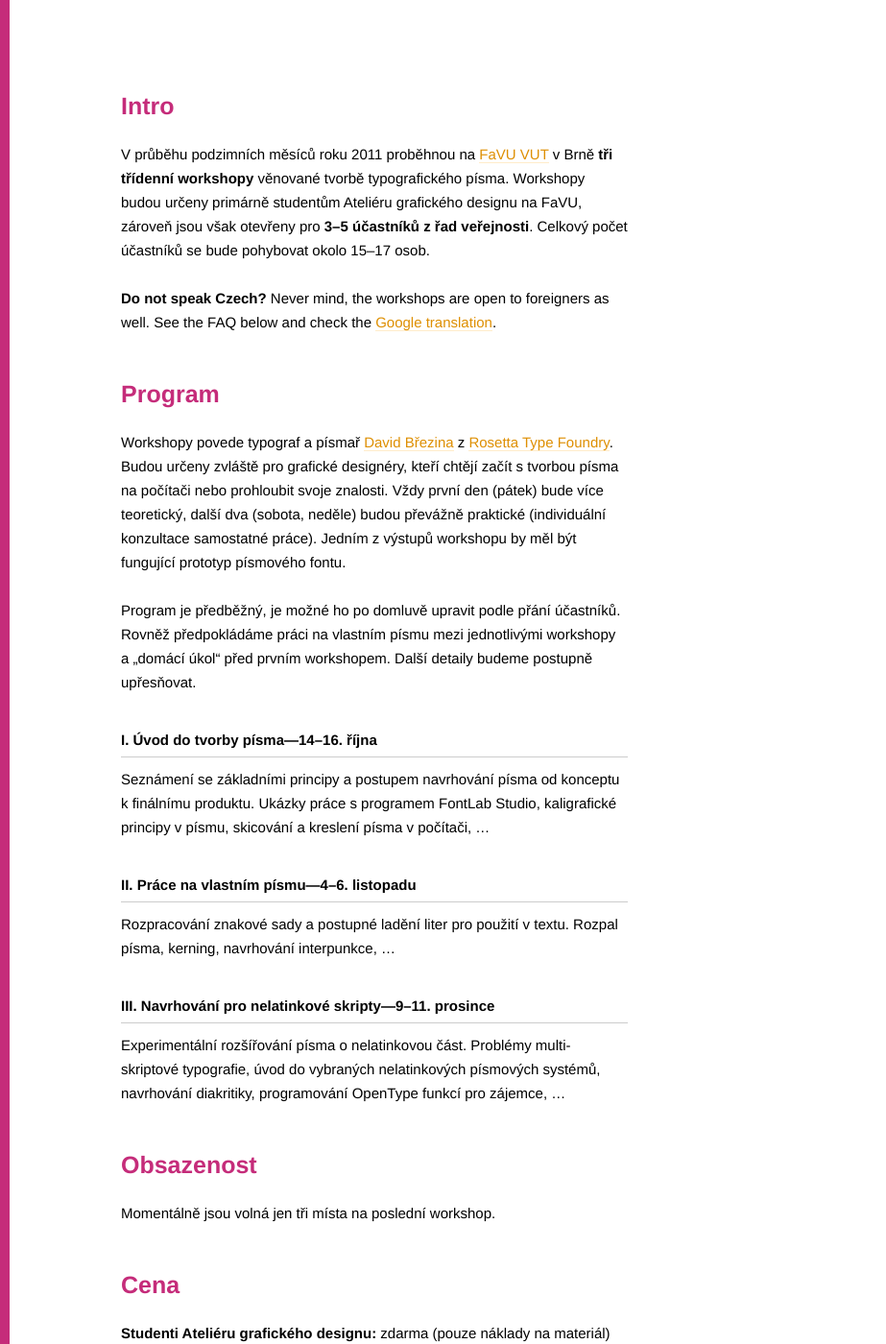
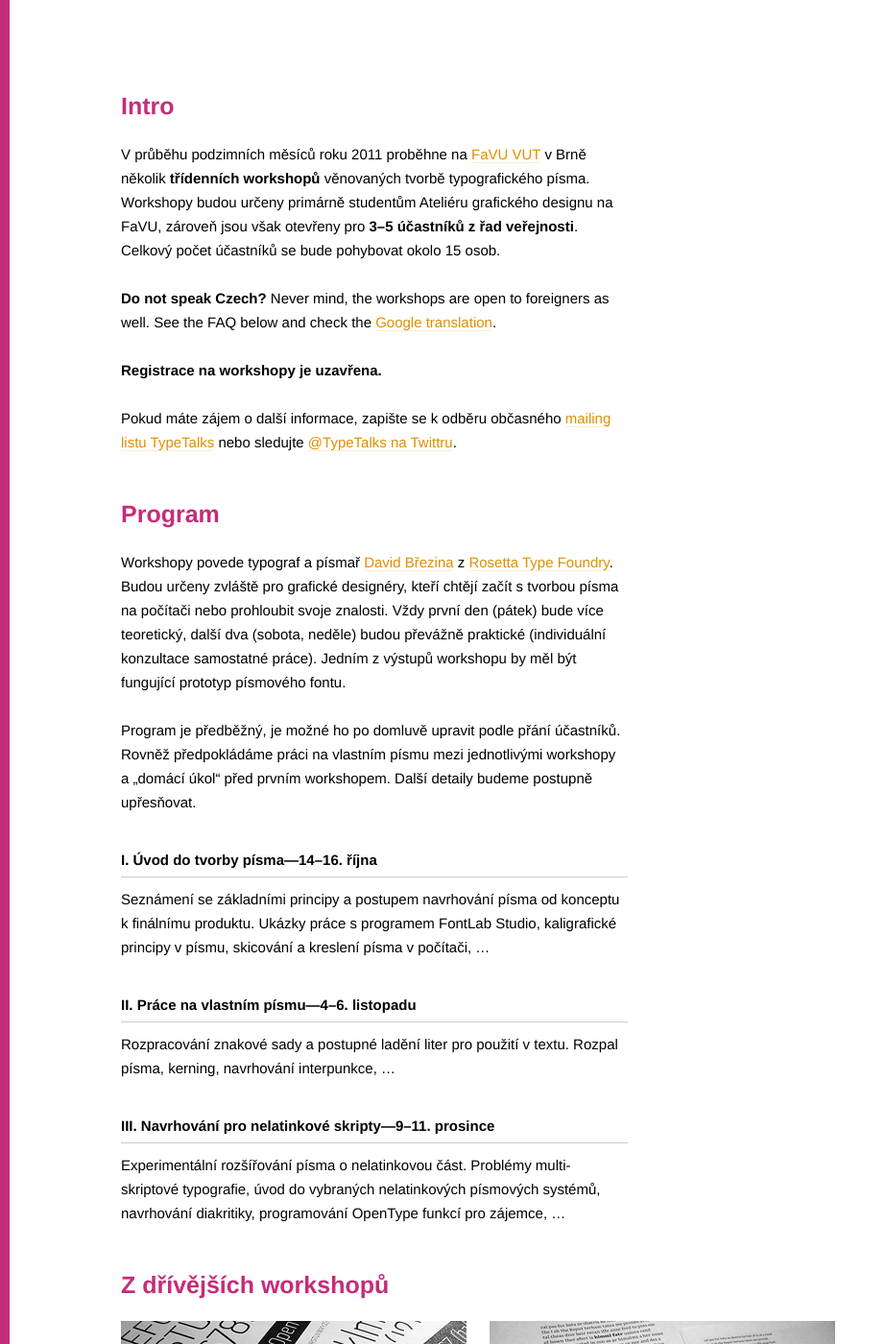
Before and after one commit to MrBrezina/typeworks.org, a Jekyll site: the page built from index.md, in a window 1280 px wide and 1400 px high. Shown: the whole window at 96% size, without its empty margins (0-923 px from the left). Built offline with Jekyll 4.4.1, drawn with Linux system fonts in a browser that asks for light colours; some of the changed text lies outside the part shown.

Commit message:
Simplified index information

```diff
--- a/index.md
+++ b/index.md
@@ -3,9 +3,13 @@ layout: layout
 title: Intro
 ---
 
-V průběhu podzimních měsíců roku 2011 proběhnou na [FaVU VUT](http://www.ffa.vutbr.cz/) v Brně **tři třídenní workshopy** věnované tvorbě typografického písma. Workshopy budou určeny primárně studentům Ateliéru grafického designu na FaVU, zároveň jsou však otevřeny pro **3–5 účastníků z řad veřejnosti**. Celkový počet účastníků se bude pohybovat okolo 15–17 osob.
+V průběhu podzimních měsíců roku 2011 proběhne na [FaVU VUT](http://www.ffa.vutbr.cz/) v Brně několik **třídenních workshopů** věnovaných tvorbě typografického písma. Workshopy budou určeny primárně studentům Ateliéru grafického designu na FaVU, zároveň jsou však otevřeny pro **3–5 účastníků z řad veřejnosti**. Celkový počet účastníků se bude pohybovat okolo 15 osob.
 
 **Do not speak Czech?** Never mind, the workshops are open to foreigners as well. See the FAQ below and check the [Google translation](http://translate.google.com/translate?js=n&prev=_t&hl=cs&ie=UTF-8&layout=2&eotf=1&sl=cs&tl=en&u=http%3A%2F%2Ftypeworks.org&act=url).
+
+**Registrace na workshopy je uzavřena.**
+
+Pokud máte zájem o další informace, zapište se k odběru občasného [mailing listu TypeTalks](http://typetalks.org/Subscribe.html) nebo sledujte [@TypeTalks na Twittru](http://twitter.com/typetalks).
 
 ## Program
 
@@ -17,7 +21,7 @@ Program je předběžný, je možné ho po domluvě upravit podle přání úča
 
 Seznámení se základními principy a postupem navrhování písma od konceptu k finálnímu produktu. Ukázky práce s programem FontLab Studio, kaligrafické principy v písmu, skicování a kreslení písma v počítači, …
 
-### II. Práce na vlastním písmu—4–6. listopadu
+### II. Práce na vlastním písmu—4–6. listopadu ###
 
 Rozpracování znakové sady a postupné ladění liter pro použití v textu. Rozpal písma, kerning, navrhování interpunkce, …
 
@@ -25,22 +29,6 @@ Rozpracování znakové sady a postupné ladění liter pro použití v textu.
 
 Experimentální rozšířování písma o nelatinkovou část. Problémy multi-skriptové typografie, úvod do vybraných nelatinkových písmových systémů, navrhování diakritiky, programování OpenType funkcí pro zájemce, …
 
-## Obsazenost
-
-Momentálně jsou volná jen tři místa na poslední workshop.
-
-## Cena
-
-**Studenti Ateliéru grafického designu:** zdarma (pouze náklady na materiál)
-**Veřejnost:** 3600 Kč za jeden workshop
-Sleva 10 % při účasti na všech třech workshopech.
-Záloha 50 % předem. Platby příjímáme přes PayPal nebo bankovním převodem.
-
-## Rezervace & informace
-
-Pro bližší informace a rezervace pište na <info@typetalks.org> nebo sledujte [@TypeTalks na Twittru](http://twitter.com/typetalks).
-
-**Uzávěrka registrací je 26. srpna.**
 
 ## Z dřívějších workshopů
 
@@ -56,10 +44,11 @@ Pro bližší informace a rezervace pište na <info@typetalks.org> nebo sledujt
 ![Favu Workshop](images/previous-workshops/people_5.png)
 {: .images}
 
+
 ## FAQ
 
 **Q: Předpoklady?  **
-**A:** Neklademe omezení na věk ani formální vzdělání účastníků. Předpokládáme zkušenosti z grafického designu a dobrou znalost programů Adobe InDesign a Adobe Illustrator (nebo podobný kreslící nástroj) a samozřejmě schopnost/ochotu se učit FontLab Studio či podobný nástroj (viz níže).
+**A:** Neklademe omezení na věk ani formální vzdělání účastníků. Předpokládáme zkušenosti z grafického designu a dobrou znalost programů Adobe InDesign a Adobe Illustrator (nebo podobný kreslící nástroj) a samozřejmě schopnost/ochotu se učit FontLab Studio či podobnou aplikaci (viz níže).
 
 **Q: Potřebuji licenci na FontLab Studio?  **
 **A:** Pro účely workshopu postačí demoverze, která je [ke stažení na stránkách FontLabu](http://www.fontlab.com/font-editor/fontlab-studio/), či alternativní aplikace jako například [Fontographer](http://www.fontlab.com/font-editor/fontographer/), [Glyphs](http://glyphsapp.com/) či [FontForge](http://fontforge.sourceforge.net/). Ovšem k posledním uvedenému dvěma můžeme nabídnout jen omezenou podporu. Studenti AGD FaVU mají licenci FontLab Studia 5 k dispozici v ateliéru.
```
